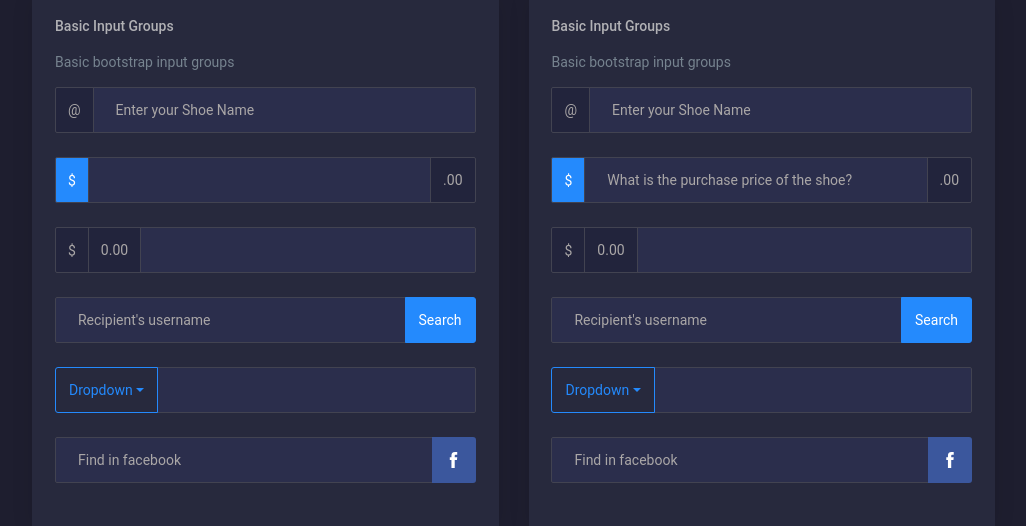
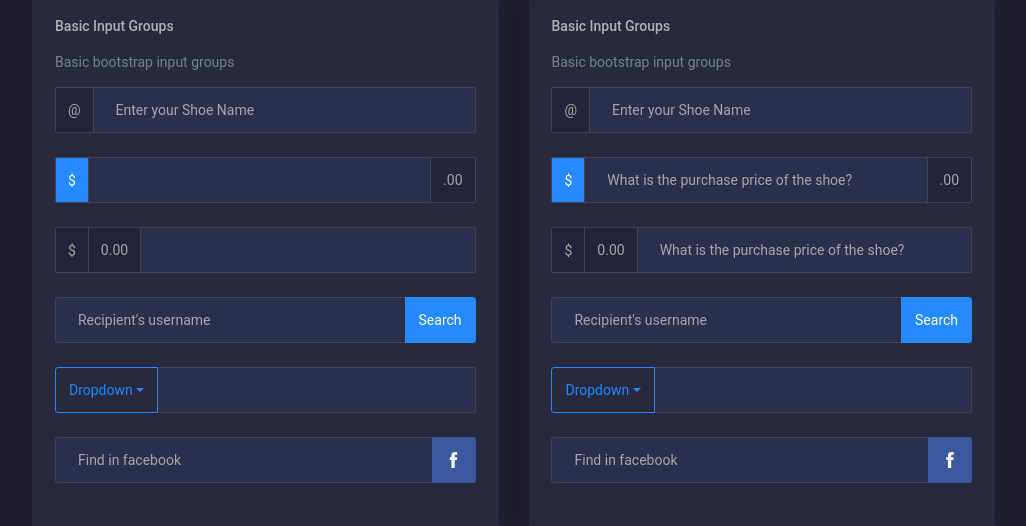
Before and after one commit to wasi2005/lacetrack, a Flask app: template templates/portal.html in a window 1280 px wide. Shown: the part 2899-3425 px from the top of the page, without its empty margins (245-1271 px from the left). Run offline with Flask 2, Linux system fonts and the light colour scheme; the template is opened without the code that fills it, so the values that code supplies are empty; parts of the project's set-up code (start-up, migrations or seed data) failed here and were passed over; some libraries are stand-ins or nearby versions.

Commit message:
Update portal.html

```diff
--- a/templates/portal.html
+++ b/templates/portal.html
@@ -1127,7 +1127,7 @@
                       <div class="input-group-prepend">
                         <span class="input-group-text">0.00</span>
                       </div>
-                      <input type="text" class="form-control" aria-label="Amount (to the nearest dollar)">
+                      <input type="text" class="form-control"  placeholder="What is the purchase price of the shoe?" aria-label="Amount (to the nearest dollar)">
                     </div>
                   </div>
                   <div class="form-group">
```
